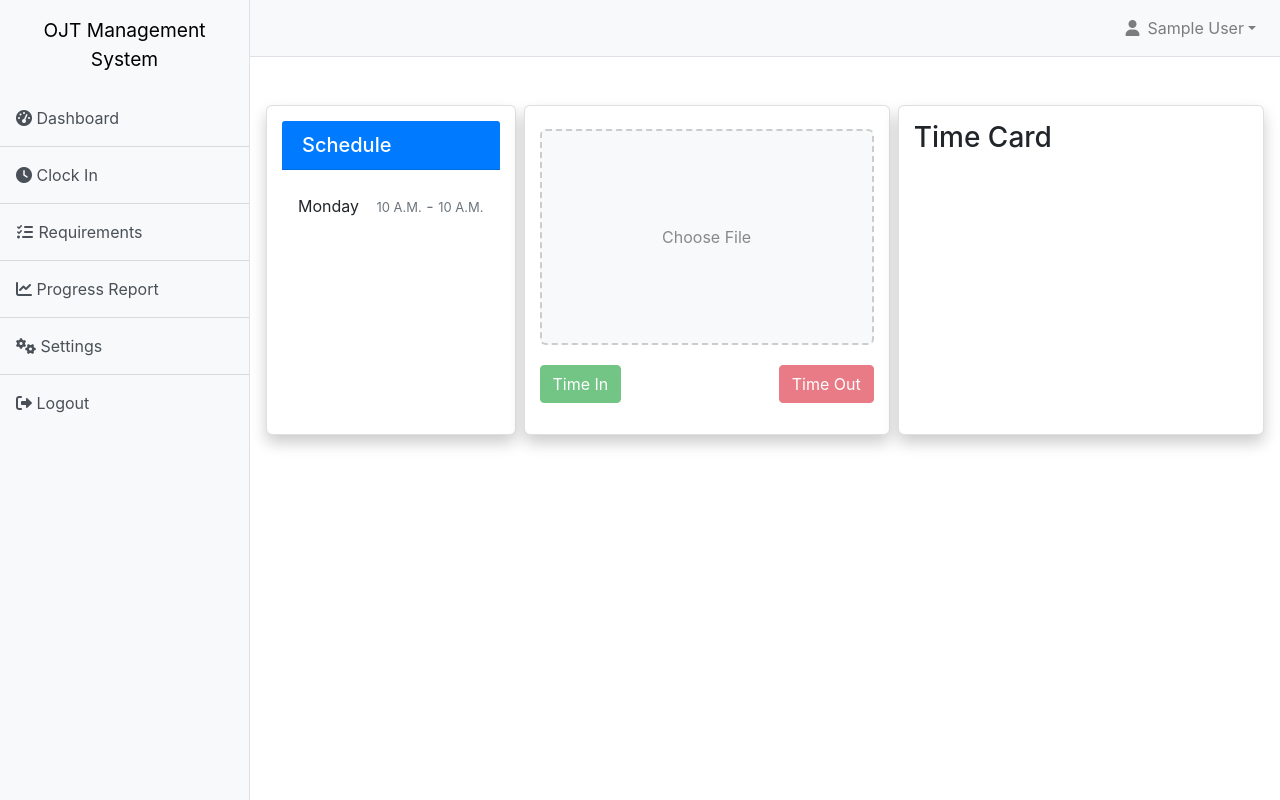
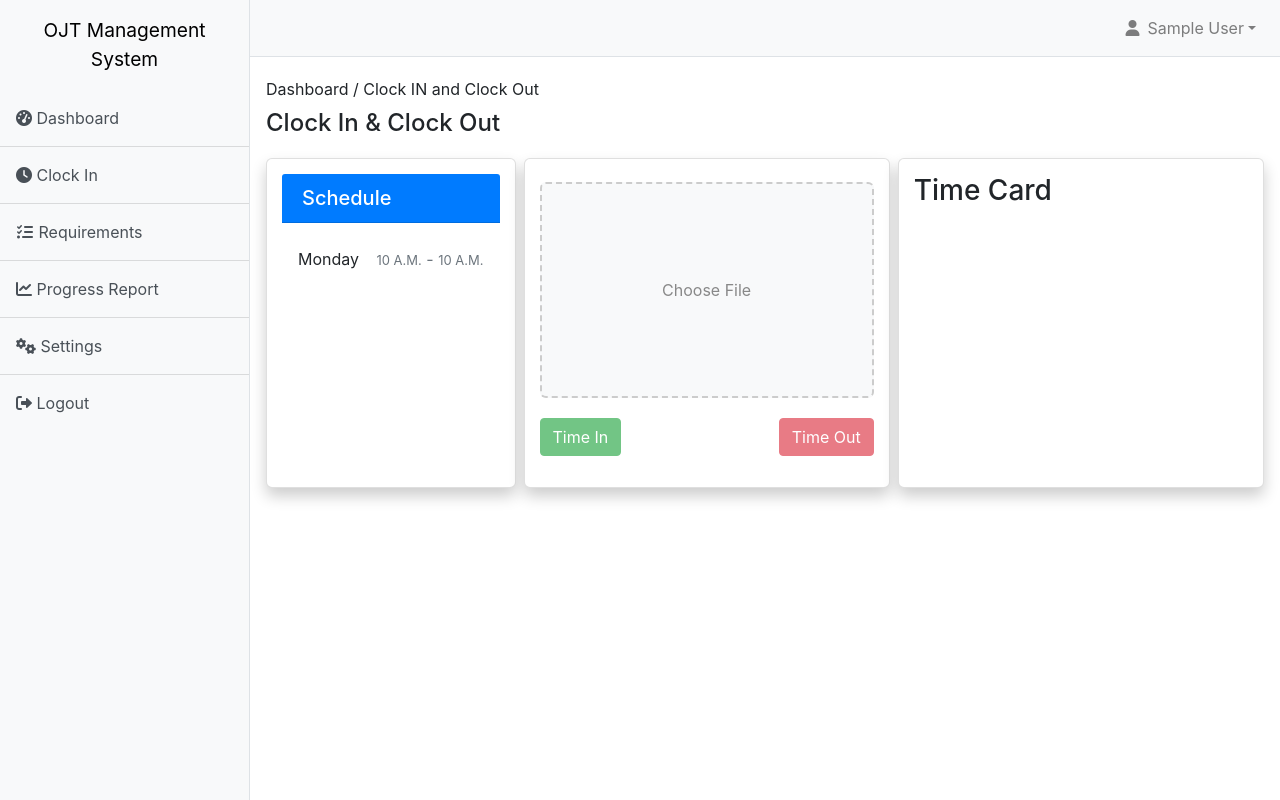
Before and after one commit to chrstncleofas/OJT, a Django app: page /TimeInAndTimeOut/ in a window 1280 px wide. Run offline with Django 5.2, Linux system fonts and the light colour scheme; a user stored in the database is signed in; tables that the repository leaves empty hold one stand-in row (values such as "Sample post"); data that the repository does not hold is empty; some libraries are stand-ins or nearby versions.

Commit message:
NO_TICKET - Fix Issues U.I

```diff
--- a/students/templates/students/timeIn-timeOut.html
+++ b/students/templates/students/timeIn-timeOut.html
@@ -158,8 +158,12 @@
                 </div>
             </nav>
             <!-- Card -->
-            <div class="container mt-3">
+            <div class="container-fluid">
                 <div class="row p-3">
+                    <div class="col-lg-12 p-0">
+                        <p class="mt-1 mb-1">Dashboard / Clock IN and Clock Out</p>
+                        <h4 class="mt-2 mb-1">Clock In & Clock Out</h4>
+                    </div>
                     <div class="card col-md-3">
                         <div class="card-header bg-primary text-white">
                             <h5 class="card-title mb-0">Schedule</h5>
```
